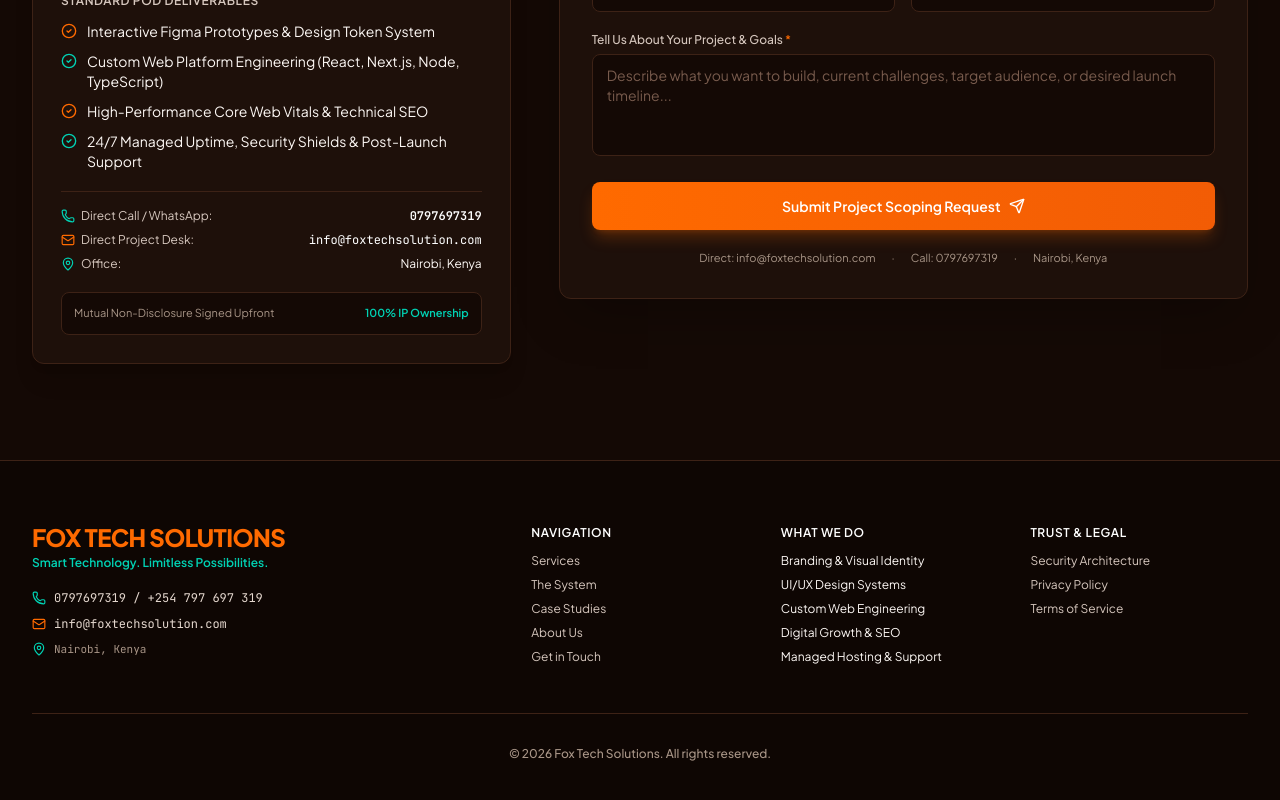
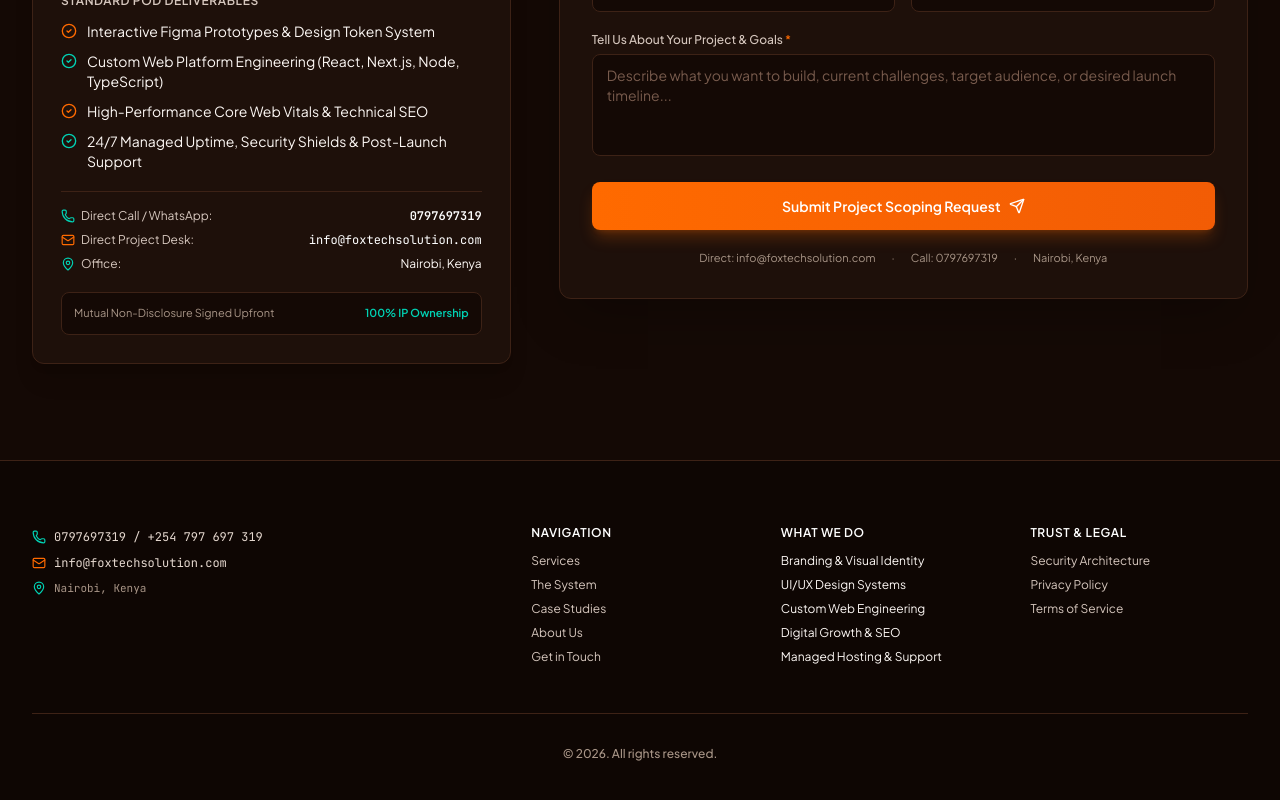
Before and after one commit to johnorengo/Fox-Tech-Portfolio, a React (Vite) app: page / in a window 1280 px wide. Shown: the part 6441-7241 px from the top of the page. Built offline with nearby package versions, Linux system fonts and the light colour scheme.

Commit message:
Remove footer brand heading and tagline

```diff
--- a/src/components/Footer.tsx
+++ b/src/components/Footer.tsx
@@ -11,17 +11,7 @@ export const Footer: React.FC<FooterProps> = ({ onOpenLegal }) => {
       <div className="max-w-7xl mx-auto px-4 sm:px-6 lg:px-8 py-16">
         <div className="grid grid-cols-1 md:grid-cols-2 lg:grid-cols-5 gap-10 lg:gap-8">
 
-          {/* Brand Column: Clean Typography (NO LOGO), Tagline under company name */}
           <div className="lg:col-span-2 space-y-4">
-            <div>
-              <div className="text-xl sm:text-2xl font-extrabold text-[#FF6A00] tracking-tight uppercase leading-none">
-                Fox Tech Solutions
-              </div>
-              <p className="text-xs font-semibold text-[#00d2b4] tracking-normal mt-1.5 leading-tight">
-                Smart Technology. Limitless Possibilities.
-              </p>
-            </div>
-
             <div className="flex flex-col gap-2.5 text-xs text-[#e5d8cf] pt-1 font-mono">
               <div className="flex items-center gap-2">
                 <Phone className="w-3.5 h-3.5 text-[#00d2b4] shrink-0" />
@@ -118,7 +108,7 @@ export const Footer: React.FC<FooterProps> = ({ onOpenLegal }) => {
         {/* Bottom Bar: Copyright Text Strictly Centered */}
         <div className="mt-12 pt-8 border-t border-[#3d2216] flex items-center justify-center text-center text-[#a89587] text-xs">
           <p className="font-medium">
-            © 2026 Fox Tech Solutions. All rights reserved.
+            © 2026. All rights reserved.
           </p>
         </div>
 
```
